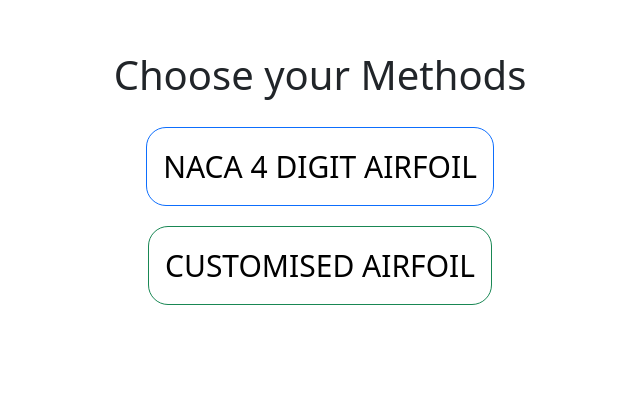
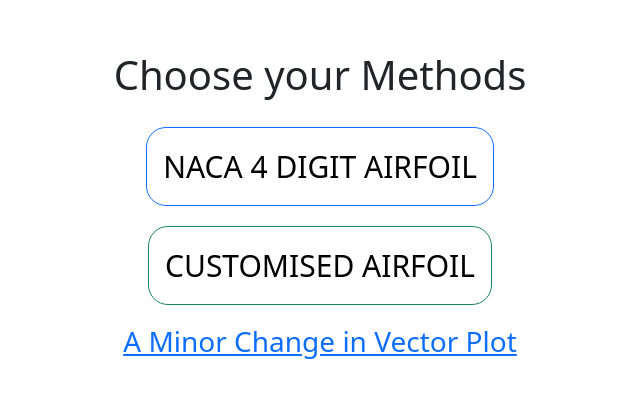
Before and after one commit to mriitian/CamberlineTool, a plain HTML site: page index.html in a window 1280 px wide. Shown: the part 109-506 px from the top of the page, without its empty margins (320-960 px from the left). Drawn offline with nearby package versions, Linux system fonts and the light colour scheme.

Commit message:
Update index.html

```diff
--- a/index.html
+++ b/index.html
@@ -52,6 +52,7 @@
           >CUSTOMISED AIRFOIL</a
         >
       </button>
+       <h3><a href="https://drive.google.com/file/d/12OY1cahEq_mY2Ke6iHkBVM9iM9_Hj4fo/view?usp=sharing">A Minor Change in Vector Plot</a></h3>
     </div>
     <script
       src="https://cdn.jsdelivr.net/npm/bootstrap@5.3.3/dist/js/bootstrap.bundle.min.js"
```
